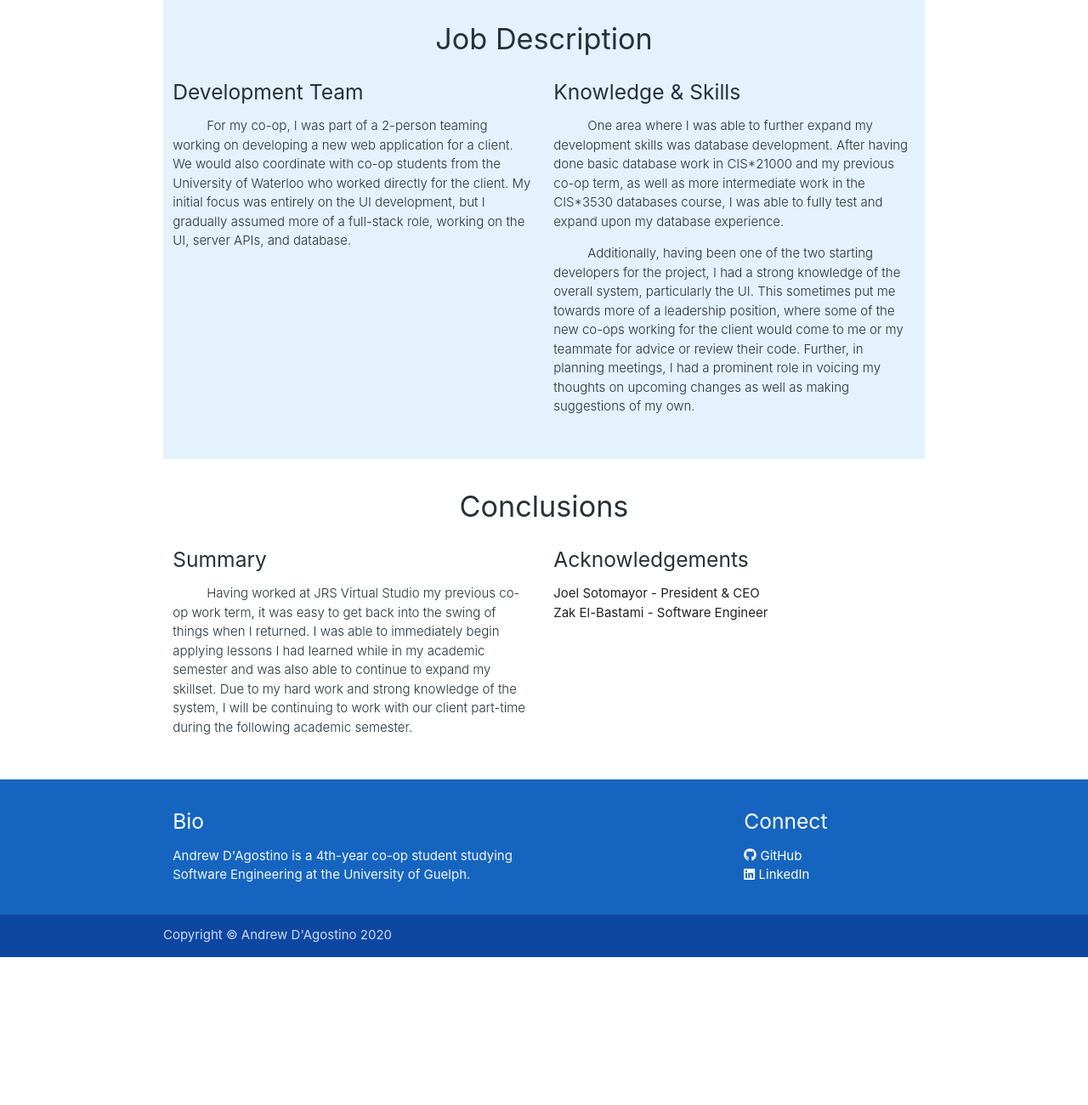
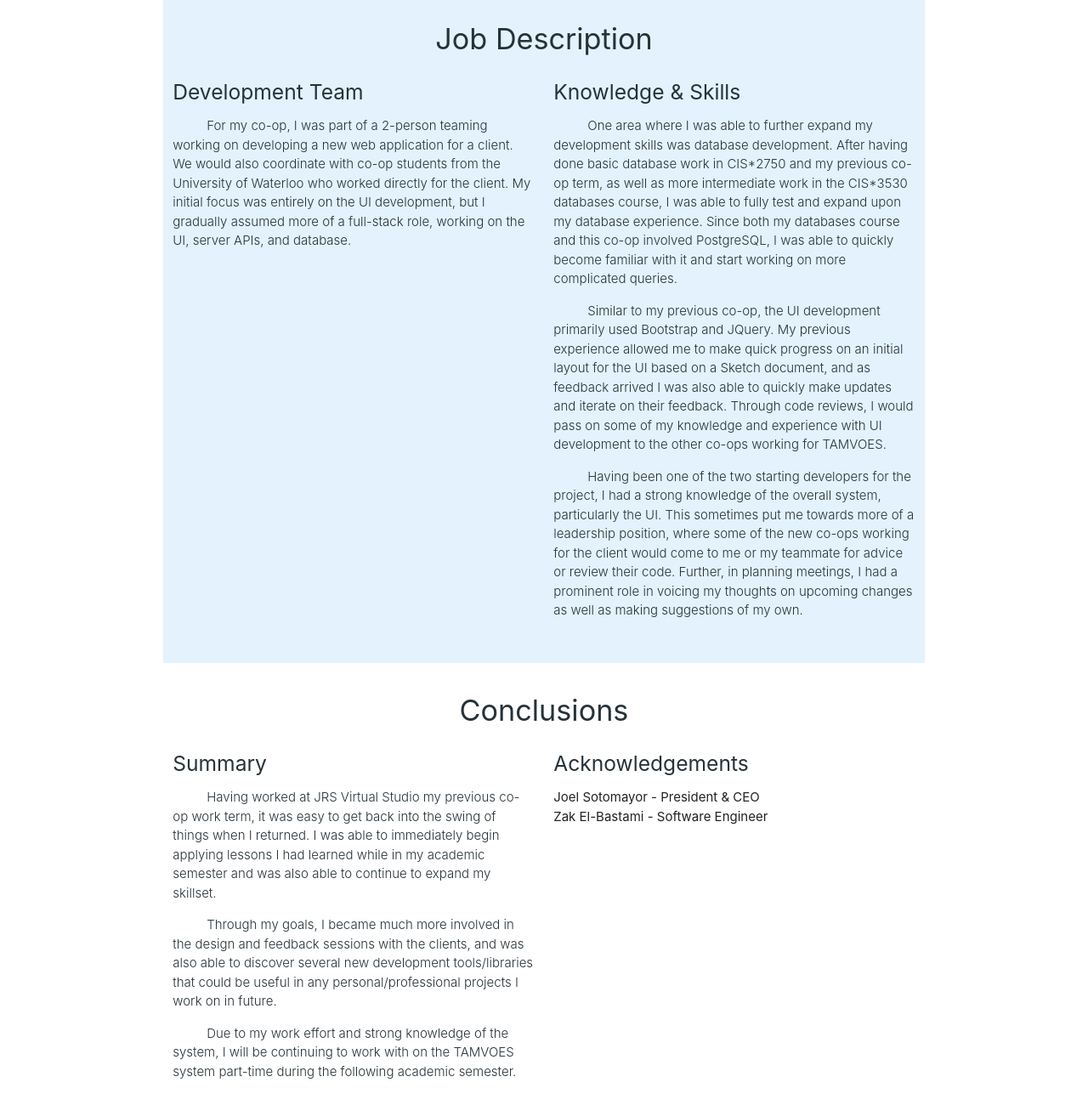
Before and after one commit to andrew-dagostino/adagostino-home, a website: page public/VirtualStudio2020/index.html in a window 1280 px wide. Shown: the part 1280-2580 px from the top of the page at 85% size. Before the commit the page ends 2406 px from the top, so only its background shows below. Drawn offline with nearby package versions, Linux system fonts and the light colour scheme.

Commit message:
Additions to virtualstudio 2020

```diff
--- a/public/VirtualStudio2020/index.html
+++ b/public/VirtualStudio2020/index.html
@@ -231,15 +231,23 @@
 
                         <p class="light blue-grey-text text-darken-4 indent-text">
                             One area where I was able to further expand my development skills was database development. After having done basic
-                            database work in CIS*21000 and my previous co-op term, as well as more intermediate work in the CIS*3530 databases course,
-                            I was able to fully test and expand upon my database experience.
+                            database work in CIS*2750 and my previous co-op term, as well as more intermediate work in the CIS*3530 databases course,
+                            I was able to fully test and expand upon my database experience. Since both my databases course and this co-op involved
+                            PostgreSQL, I was able to quickly become familiar with it and start working on more complicated queries.
                         </p>
 
                         <p class="light blue-grey-text text-darken-4 indent-text">
-                            Additionally, having been one of the two starting developers for the project, I had a strong knowledge of the overall
-                            system, particularly the UI. This sometimes put me towards more of a leadership position, where some of the new co-ops
-                            working for the client would come to me or my teammate for advice or review their code. Further, in planning meetings, I
-                            had a prominent role in voicing my thoughts on upcoming changes as well as making suggestions of my own.
+                            Similar to my previous co-op, the UI development primarily used Bootstrap and JQuery. My previous experience allowed me to
+                            make quick progress on an initial layout for the UI based on a Sketch document, and as feedback arrived I was also able to
+                            quickly make updates and iterate on their feedback. Through code reviews, I would pass on some of my knowledge and
+                            experience with UI development to the other co-ops working for TAMVOES.
+                        </p>
+
+                        <p class="light blue-grey-text text-darken-4 indent-text">
+                            Having been one of the two starting developers for the project, I had a strong knowledge of the overall system,
+                            particularly the UI. This sometimes put me towards more of a leadership position, where some of the new co-ops working for
+                            the client would come to me or my teammate for advice or review their code. Further, in planning meetings, I had a
+                            prominent role in voicing my thoughts on upcoming changes as well as making suggestions of my own.
                         </p>
                     </div>
                 </div>
@@ -258,8 +266,18 @@
                         <p class="light blue-grey-text text-darken-4 indent-text">
                             Having worked at JRS Virtual Studio my previous co-op work term, it was easy to get back into the swing of things when I
                             returned. I was able to immediately begin applying lessons I had learned while in my academic semester and was also able
-                            to continue to expand my skillset. Due to my hard work and strong knowledge of the system, I will be continuing to work
-                            with our client part-time during the following academic semester.
+                            to continue to expand my skillset.
+                        </p>
+
+                        <p class="light blue-grey-text text-darken-4 indent-text">
+                            Through my goals, I became much more involved in the design and feedback sessions with the clients, and was also able to
+                            discover several new development tools/libraries that could be useful in any personal/professional projects I work on in
+                            future.
+                        </p>
+
+                        <p class="light blue-grey-text text-darken-4 indent-text">
+                            Due to my work effort and strong knowledge of the system, I will be continuing to work with on the TAMVOES system
+                            part-time during the following academic semester.
                         </p>
                     </div>
 
```
Also changed, not shown: 1 other file.
